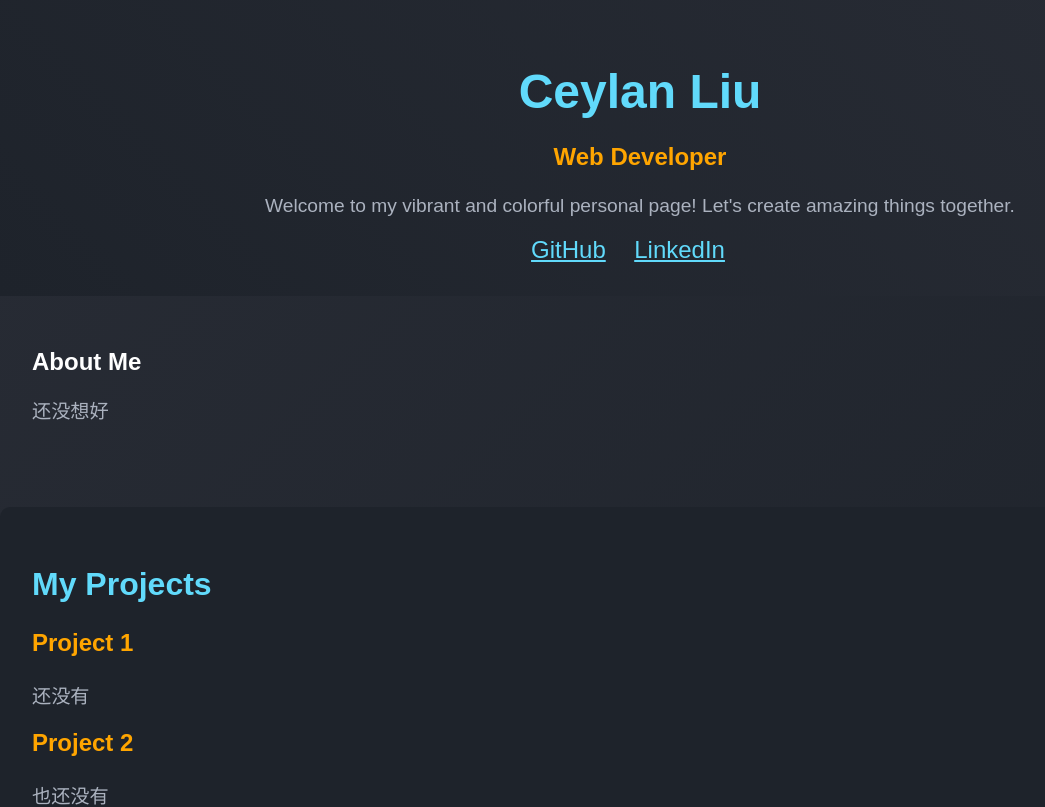
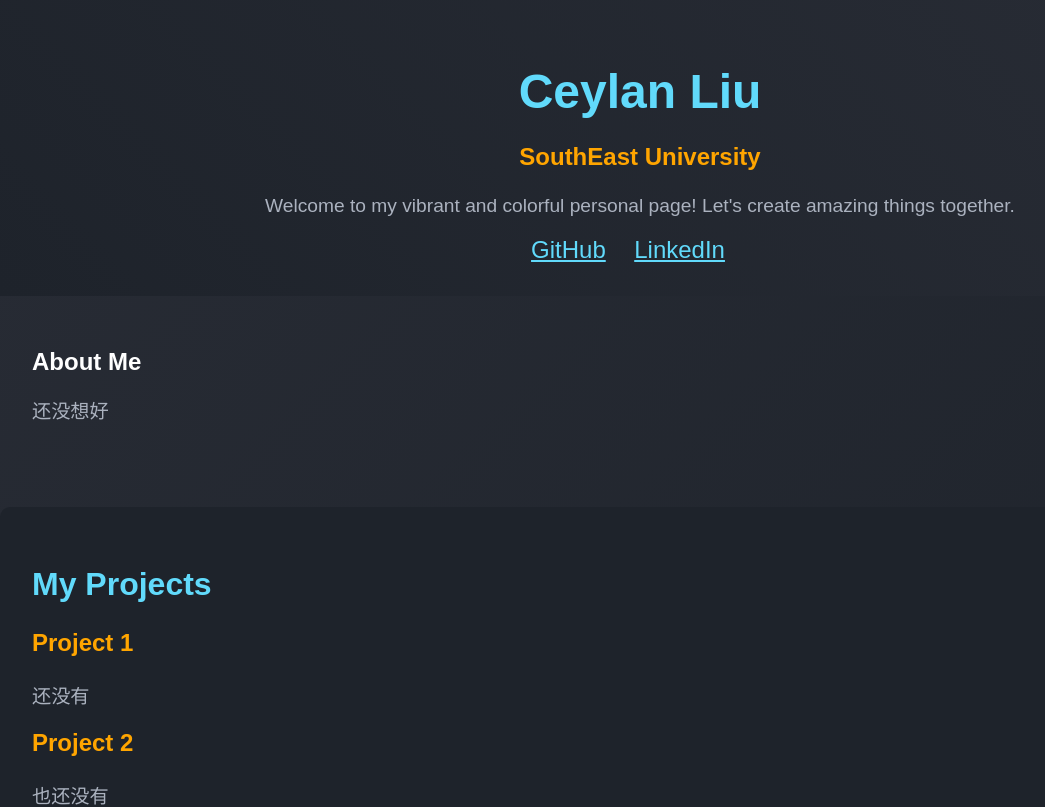
Before and after one commit to CeylanLiu/CeylanLiu.github.io, a plain HTML site: page index.html in a window 1280 px wide. Shown: the top 807 px of the page, without its empty margins (0-1045 px from the left). Drawn offline with Linux system fonts and the light colour scheme.

Commit message:
Update index.html

```diff
--- a/index.html
+++ b/index.html
@@ -83,7 +83,7 @@
 
     <header>
         <h1>Ceylan Liu</h1>
-        <h3>Web Developer</h3>
+        <h3>SouthEast University</h3>
         <p>Welcome to my vibrant and colorful personal page! Let's create amazing things together.</p>
         <div class="social-icons">
             <a href="https://github.com/CeylanLiu" target="_blank">GitHub</a>
```
